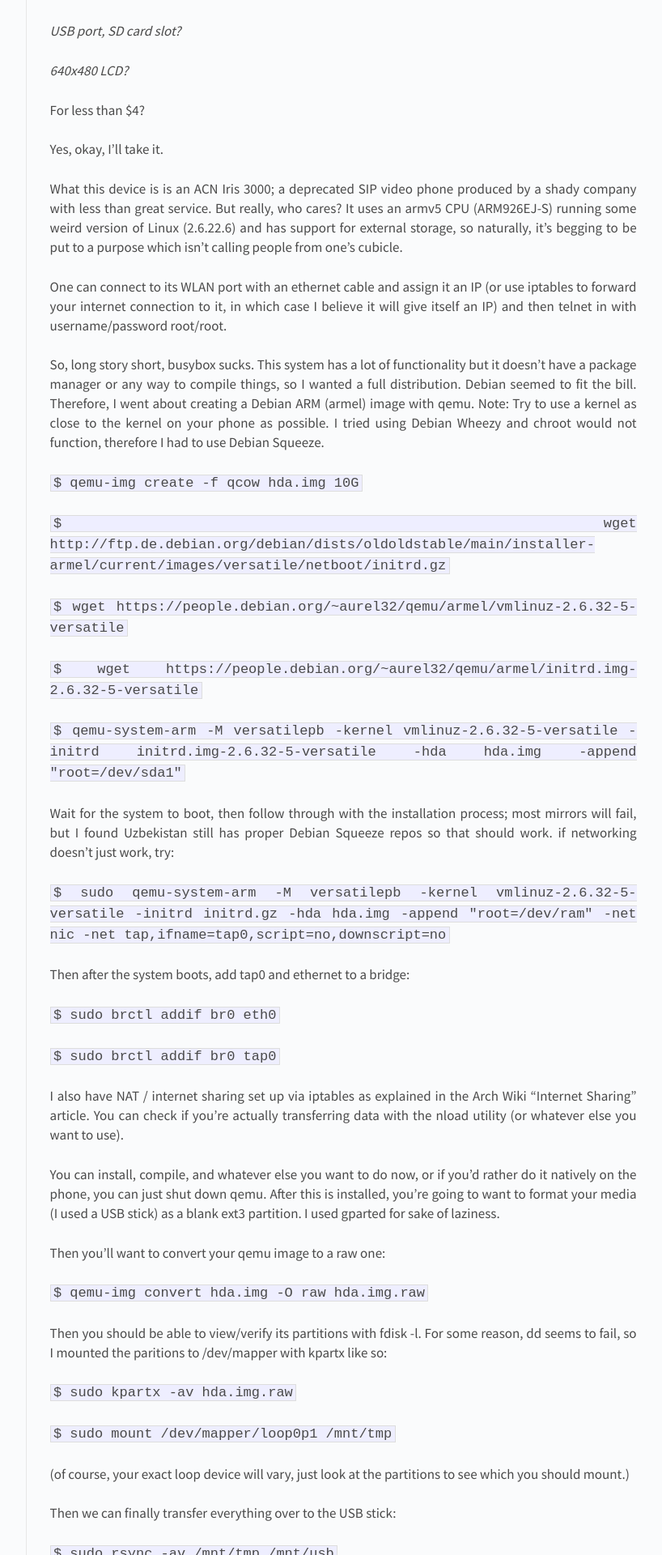
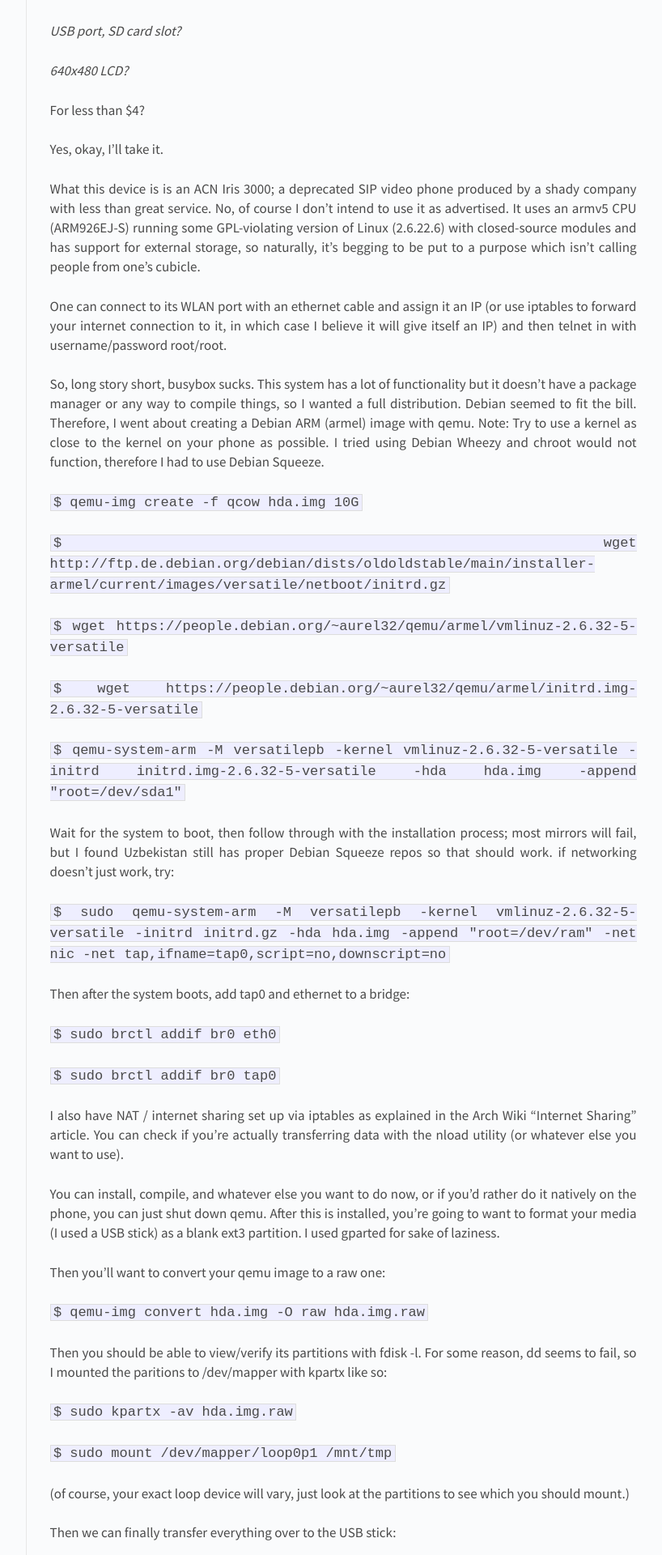
Before and after one commit to lovelaced/lovelaced.github.io, a Jekyll site: the page built from index.html, in a window 1280 px wide. Shown: the part 532-2452 px from the top of the page at 81% size, without its empty margins (326-1144 px from the left). Built offline with Jekyll 4.4.1, drawn with Linux system fonts in a browser that asks for light colours; Markdown is read by kramdown in place of the engine named in the settings.

Commit message:
more edits

```diff
--- a/_posts/2015-09-01-videophone.md
+++ b/_posts/2015-09-01-videophone.md
@@ -16,7 +16,7 @@ For less than $4?
 Yes, okay, I'll take it.
 
 What this device is is an ACN Iris 3000; a deprecated SIP video phone produced by a shady company with less than great service.
-But really, who cares? It uses an armv5 CPU (ARM926EJ-S) running some weird version of Linux (2.6.22.6) and has support for external storage, so naturally, it's begging to be put to a purpose which isn't calling people from one's cubicle.
+No, of course I don't intend to use it as advertised. It uses an armv5 CPU (ARM926EJ-S) running some GPL-violating version of Linux (2.6.22.6) with closed-source modules and has support for external storage, so naturally, it's begging to be put to a purpose which isn't calling people from one's cubicle.
 
 One can connect to its WLAN port with an ethernet cable and assign it an IP (or use iptables to forward your internet connection to it,
 in which case I believe it will give itself an IP) and then telnet in with username/password root/root.
```
